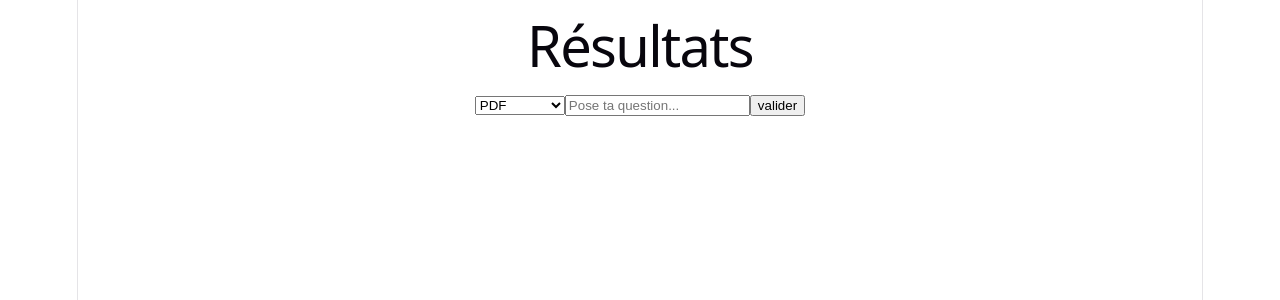
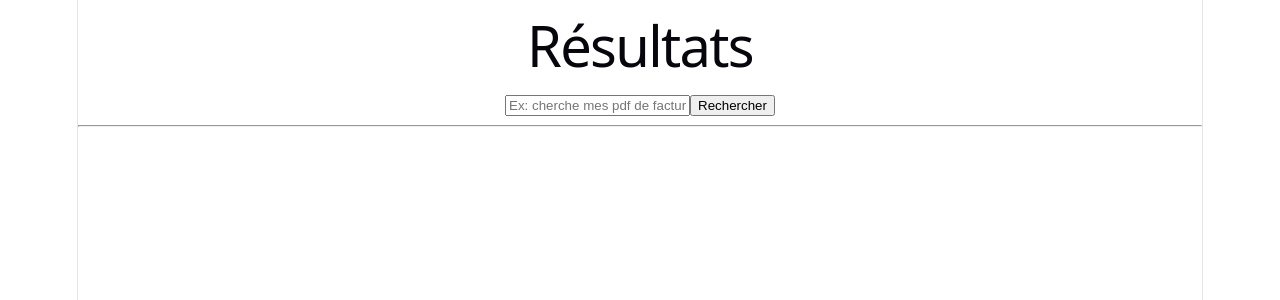
Before and after one commit to AurelieDombre/C3PO, a React app in the folder frontend/: page / in a window 1280 px wide. Shown: the top 300 px of the page. Built offline with nearby package versions, Linux system fonts and the light colour scheme; the HTML template or start-up script is replaced by a standard one.

Commit message:
recherche dans E: fonctionne sans LLM

```diff
--- a/frontend/src/App.jsx
+++ b/frontend/src/App.jsx
@@ -1,8 +1,8 @@
 import { useState } from "react";
 
 export default function App() {
+
   const [files, setFiles] = useState([]);
-  const [extension, setExtension] = useState("pdf");
   const [query, setQuery] = useState("");
   const [loading, setLoading] = useState(false);
 
@@ -11,58 +11,40 @@ export default function App() {
     setLoading(true);
 
     const response = await fetch(
-      `http://127.0.0.1:8000/search?extension=${extension}&keyword=${query}`
+      `http://127.0.0.1:8000/search?query=${query}`
     );
 
     const data = await response.json();
+
     setFiles(data.files);
+
     setLoading(false);
-
-
   }
 
   return (
     <div>
+
       <h1>Résultats</h1>
 
+      <input
+        type="text"
+        value={query}
+        onChange={(e) => setQuery(e.target.value)}
+        placeholder="Ex: cherche mes pdf de facture"
+      />
 
+      <button onClick={handleSearch}>
+        Rechercher
+      </button>
+
+      {loading && <p>Recherche en cours...</p>}
+
+      <hr />
 
       {files.map((file, index) => (
         <p key={index}>{file}</p>
       ))}
 
-      <div className="mt-6 flex max-w-md gap-x-4">
-        <select
-          value={extension}
-          onChange={(e) => setExtension(e.target.value)}
-        >
-          <option value="pdf">PDF</option>
-          <option value="odt">Libre Office</option>
-        </select>
-
-        <input
-          placeholder="Pose ta question..."
-          value={query}
-          onChange={(e) => setQuery(e.target.value)}
-          onKeyDown={(e) => {
-            if (e.key === "Enter") {
-              handleSearch();
-            }
-          }}
-        />
-
-        <button
-          onClick={handleSearch}
-          className="bg-indigo-500 px-3.5 py-2.5 text-sm font-semibold text-white"
-        >
-          valider
-        </button>
-
-
-        {loading && <p>Recherche en cours...</p>}
-
-
-      </div>
     </div>
   );
 }
```
Also changed, not shown: 2 other files (tests, documents, lock files or other folders).
